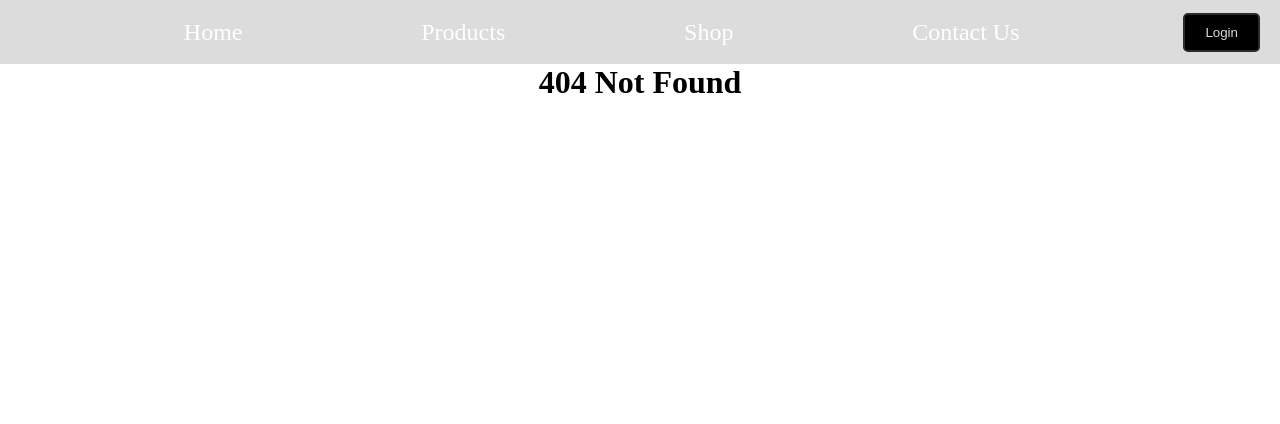
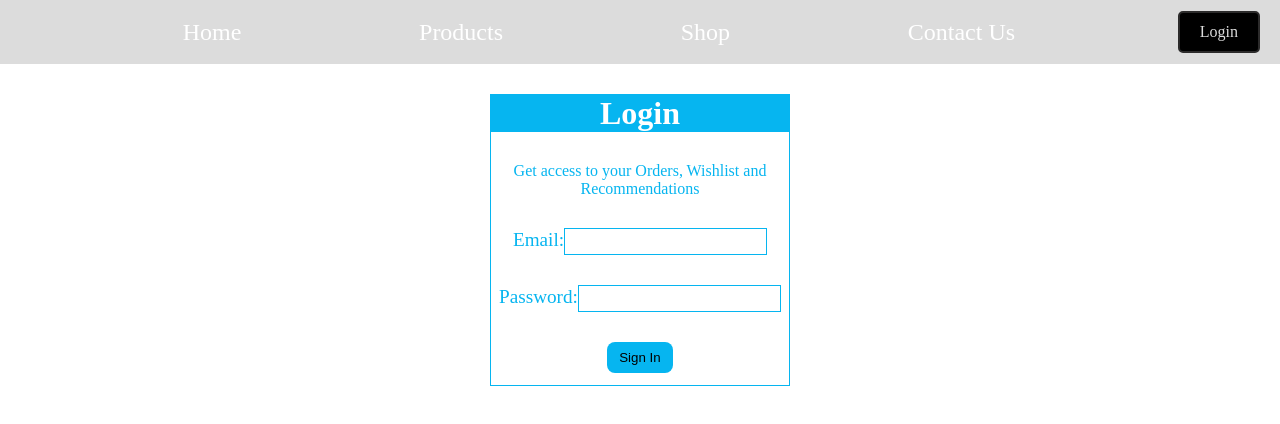
Before and after one commit to nayanaharish/DudeMart, a React (Vite) app: page /SignIn in a window 1280 px wide. Before the commit this address had no page. Shown: the top 424 px of the page. Built offline with nearby package versions, Linux system fonts and the light colour scheme.

Commit message:
implemented signin with navbar update with login status and used useNavigate to redirect after login

```diff
--- a/src/App.jsx
+++ b/src/App.jsx
@@ -8,14 +8,16 @@ import Contact from './components/Contact/Contact.jsx'
 import Home from './components/Home/Home.jsx'
 import { useState } from 'react';
 import ProductDetails from "./components/ProductDetails/ProductDetails.jsx";
+import SignIn from './components/Registration/SignIn.jsx'
 
 
 function App() {
    const [products, setProducts] = useState([]);
   const [category, setCategory] = useState("");
+  const [login,setLogin] = useState(false);
   return (
     <div className="App">
-      <Header/>
+      <Header login={login} setLogin = {setLogin}/>
       {/* <Product /> */}
       <Routes>
         <Route path="/" element={<Home/>} />
@@ -24,6 +26,7 @@ function App() {
         <Route path="/contact" element={<Contact/>} />
         <Route path="/product-details/:id" element={<ProductDetails/>} />
         <Route path="/*" element={<h1>404 Not Found</h1>} />
+        <Route path='/SignIn' element={< SignIn  setLogin={setLogin} login={login} />}/>
       </Routes>
     </div>
   )
--- a/src/components/Header/Header.css
+++ b/src/components/Header/Header.css
@@ -39,12 +39,13 @@
 {
     flex-grow:1;
 }
-.login-button
-{
-    padding: 10px 20px;
-    background-color: black;
-    border-radius: 5px;
-    border: rgb(44, 43, 43) 2px solid;
-    color: gainsboro;
-    cursor: pointer;
+.login-button {
+  display: inline-block;
+  padding: 10px 20px;
+  background-color: black;
+  border-radius: 5px;
+  border: 2px solid rgb(44, 43, 43);
+  color: gainsboro;
+  text-decoration: none; /* IMPORTANT */
+  cursor: pointer;
 }
--- a/src/components/Header/Header.jsx
+++ b/src/components/Header/Header.jsx
@@ -1,7 +1,41 @@
+import SignIn from "../Registration/SignIn";
 import "./Header.css";
 import { Link } from "react-router-dom";
-function Header()
+function Header(props)
 {
+
+    var login ;
+
+    if(!props.login)
+    {
+        login = <Link
+                    to="/SignIn"
+                    className="login-button"
+                    onClick={() => {
+                    console.log("Login clicked");
+                    // any extra logic here
+                    }}
+               >
+                 Login
+               </Link> ;
+    }
+    else
+    {
+        login = <Link
+                    to="/"
+                    className="login-button"
+                    onClick={() => {
+                    console.log("Login clicked");
+
+                    props.setLogin(false);
+
+                    // any extra logic here
+                    }}
+               >
+                 Logout
+               </Link>
+    }
+
     return(
 
 
@@ -17,8 +51,11 @@ function Header()
             </ul>
         </nav>
 
-            <button className="login-button"> Login
-            </button>
+           <div>
+
+               { login }
+           </div>
+
 
 
         </div>
--- /dev/null
+++ b/src/components/Registration/SignIn.css
@@ -0,0 +1,54 @@
+.SignInContainer
+{
+    width: 300px;
+    border: 1px solid ;
+    display: flex;
+    flex-direction: column;
+    gap: 30px;
+    color:rgb(6, 181, 240);
+    margin: 30px auto;
+
+}
+.SignInContainer h1
+{
+    color: white;
+    background-color:rgb(6, 181, 240); ;
+}
+
+
+
+.form
+{
+
+    display: flex;
+    flex-direction: column;
+    gap: 30px;
+    margin: 0 auto;
+    align-items: center;
+}
+
+label
+{
+    font-size: 1.2rem;
+}
+
+
+.input {
+  border: 1px solid rgb(6, 181, 240);
+}
+
+.input:focus {
+  border-color: rgb(6, 181, 240);
+  outline: none;
+  box-shadow: 0 0 0 2px rgba(0, 0, 255, 0.2);
+}
+
+
+#signin
+{
+    padding: 8px 12px;
+    background-color:rgb(6, 181, 240) ;
+    border-radius: 8px;
+    margin-bottom: 12px;
+    border: 0px;
+}
--- /dev/null
+++ b/src/components/Registration/SignIn.jsx
@@ -0,0 +1,56 @@
+import React from 'react'
+import "./SignIn.css";
+import { useState } from 'react';
+import { useNavigate } from 'react-router-dom';
+
+function SignIn({ login, setLogin }) {
+ const navigate = useNavigate();
+
+ const handleSignIn =
+            (e)=>{
+
+           //to stop page reload and maintain login value
+           e.preventDefault();
+            setLogin(true);
+            alert(setLogin)
+            console.log("sign onclick");
+
+
+            console.log("login:", login);
+            navigate("/");
+
+            }
+
+  return (
+    <div className='SignInContainer'>
+      <h1>Login </h1>
+
+    <p>Get access to your Orders,
+     Wishlist and Recommendations </p>
+
+
+
+
+      <form action="
+      " className='form'>
+
+        <div className='input-div'>
+            <label for="">Email:</label>
+            <input className = 'input' type="email" name="" id="name" style={{padding:"5px 12px"}} />
+        </div>
+
+        <div className='input-div'>
+            <label for="">Password:</label>
+            <input className='input' type="password" name="" id="password" style={{padding:"5px 12px"}} />
+        </div>
+
+        <button id='signin' onClick={
+            handleSignIn
+        }>Sign In</button>
+
+      </form>
+    </div>
+  )
+}
+
+export default SignIn
```
Also changed, not shown: React-interview-cheatsheet.md.txt (added).
